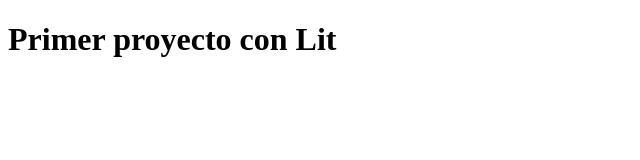
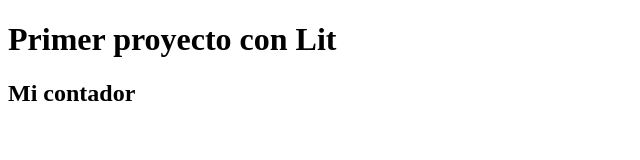
Before and after one commit to modehans/my-first-lit-proyect, a website with bundled scripts: page index.html in a window 1280 px wide. Shown: the whole page, without its empty margins (0-640 px from the left). Built offline with nearby package versions, Linux system fonts and the light colour scheme.

Commit message:
Use eit-counter in index.html

```diff
--- a/index.html
+++ b/index.html
@@ -12,6 +12,7 @@
   <h1>
     Primer proyecto con Lit
   </h1>
+  <eit-counter></eit-counter>
 
   <script src="./components/eit-counter.js" type="module"></script>
 </body>
```
